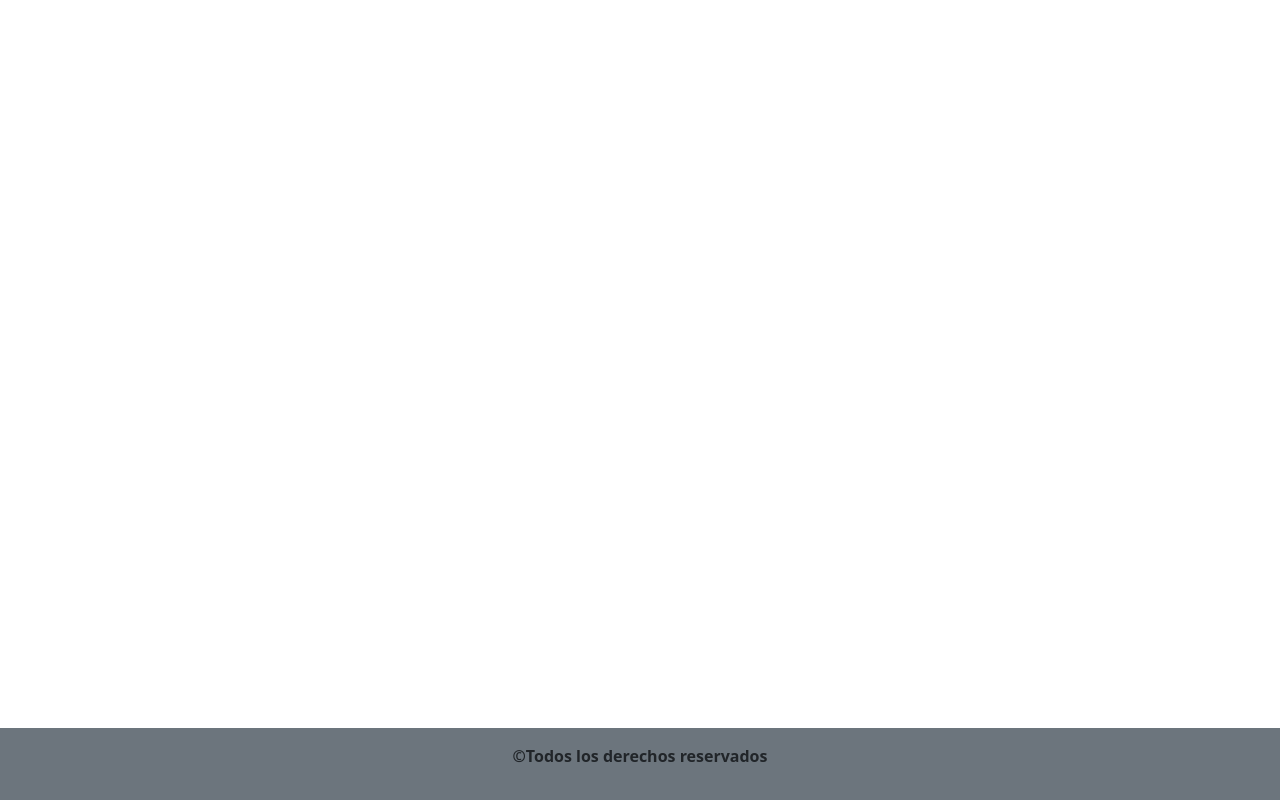
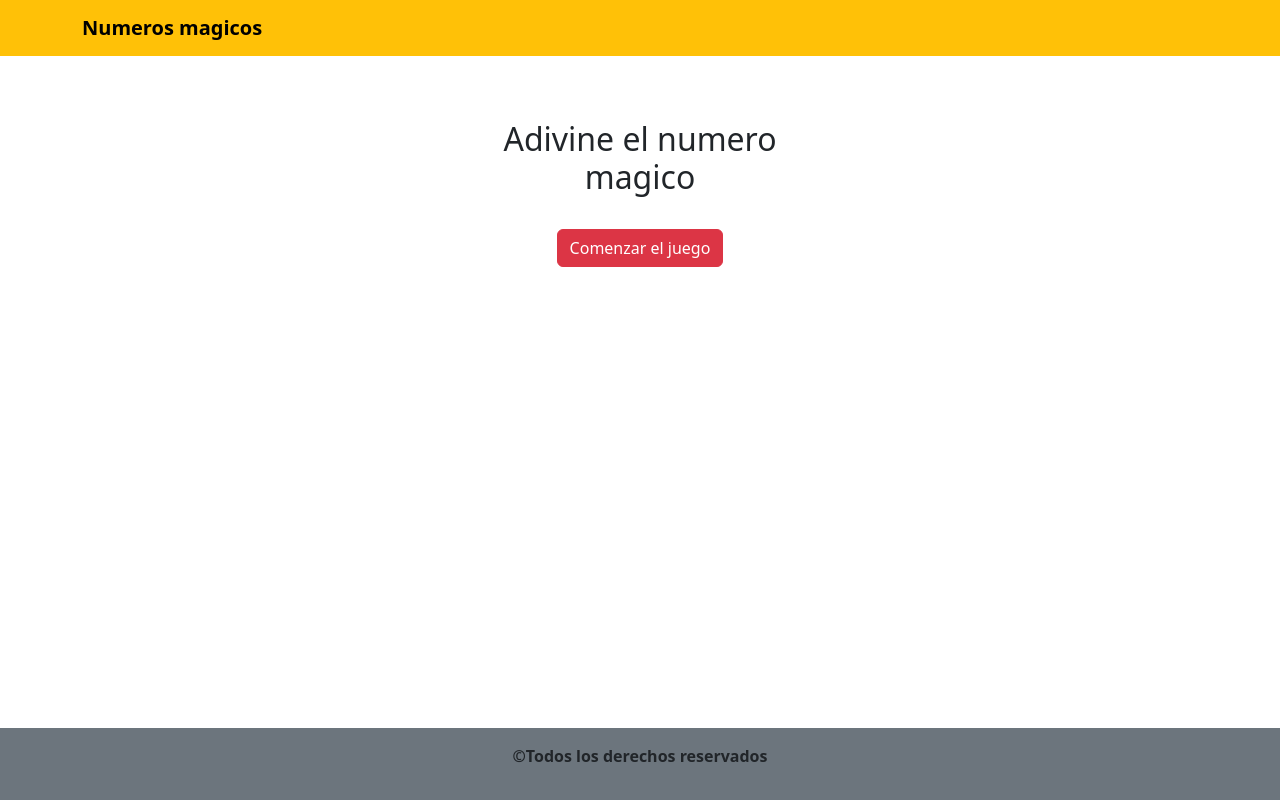
Before and after one commit to MauroDiazSantilli/TPN5-DOMyBOM-EJ1, a plain HTML site: page index.html in a window 1280 px wide. Drawn offline with nearby package versions, Linux system fonts and the light colour scheme.

Commit message:
Actualizando ejercicio 1 con bootstrap

```diff
--- a/index.html
+++ b/index.html
@@ -9,11 +9,36 @@
     <meta name="keywords" content="DOM, BOM" />
     <link href="https://cdn.jsdelivr.net/npm/bootstrap@5.3.0-alpha2/dist/css/bootstrap.min.css" rel="stylesheet" integrity="sha384-aFq/bzH65dt+w6FI2ooMVUpc+21e0SRygnTpmBvdBgSdnuTN7QbdgL+OapgHtvPp" crossorigin="anonymous">
     <link rel="stylesheet" href="css/estilos.css" />
-    <title>Adivine el numero magico</title>
+    <title>Numeros magicos</title>
 </head>
 <body>
-    <header></header>
-    <main> </main>
+    <header>
+        <nav class="navbar navbar-expand-lg bg-warning text-dark fw-bold">
+            <div class="container-md">
+              <a class="navbar-brand" href="#">Numeros magicos</a>
+            </div>
+          </nav>
+    </header>
+    <main>
+        <section class="container-fluid mt-5">
+          <article class="row">
+            <div class="col-md-3 mx-auto text-center">
+             <h2 class="mt-3">Adivine el numero magico</h2>
+             <button class="btn btn-danger rounded-2 mt-4" id="botnComenz">Comenzar el juego</button>
+             <!--Probando display: none para que el input del numero desaparezca -->
+             <div class="mt-5 d-none" id="contJuego">
+                <h4>Adivine un numero entre 1 y 100</h4>
+                <form>
+                <div class="form-group mt-3">
+                <input type="number" class="form-control" id="adivinarNumero">
+                </div>
+                </form>
+                <button class="btn btn-danger rounded-2 mt-4" id="adivinarBoton">Enviar</button>
+               </div>
+              </div>
+         </article>
+        </section>
+    </main>
     <footer class="bg-secondary text-dark fw-bold py-3 text-center">
         <p>&copy;Todos los derechos reservados</p>
     </footer>
```
